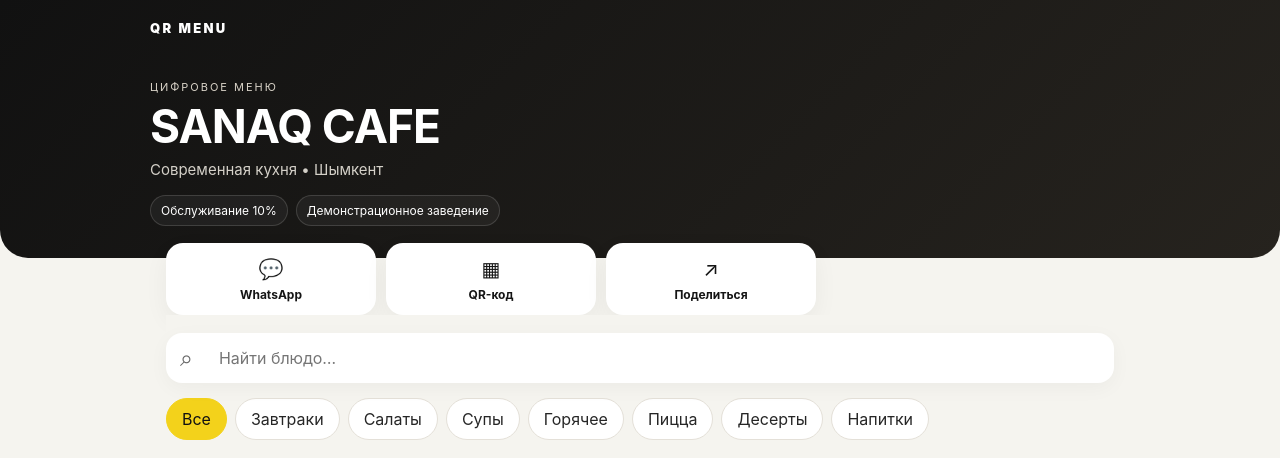
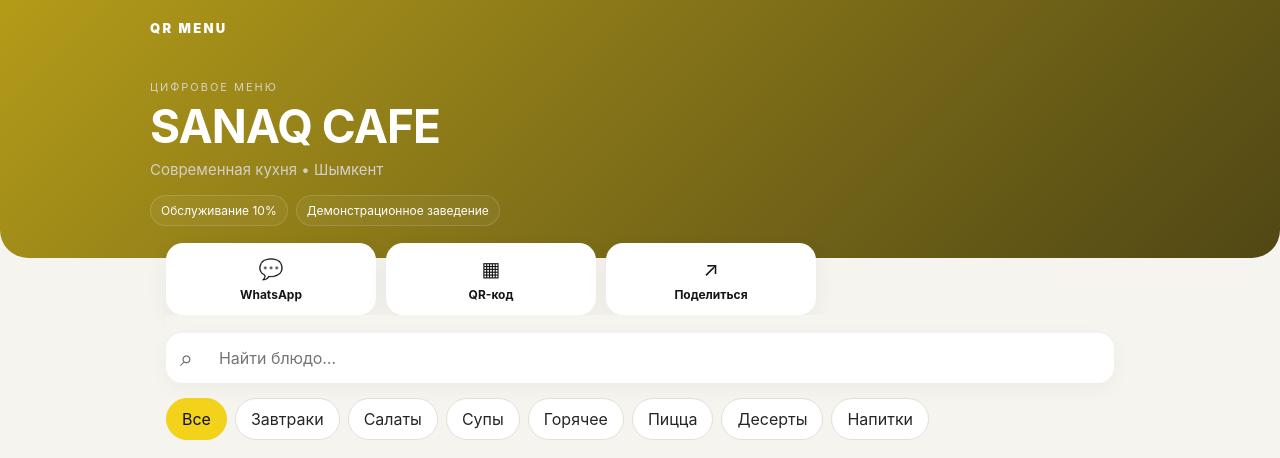
Before and after one commit to sanakuldaniar275-web/QR-menu, a website: page index.html in a window 1280 px wide. Shown: the top 458 px of the page. Drawn offline with Linux system fonts and the light colour scheme; no server answers.

Commit message:
Apply selected accent color to public hero

```diff
--- a/public-theme.css
+++ b/public-theme.css
@@ -1 +1 @@
-:root{--accent:#f3d21b;--accent-contrast:#111111}.category.active{background:var(--accent)!important;color:var(--accent-contrast)!important;border-color:var(--accent)!important}.total-bar{background:var(--accent)!important;color:var(--accent-contrast)!important}.total-bar span b{background:var(--accent-contrast)!important;color:var(--accent)!important}.detail-add,.variant-add{background:var(--accent)!important;color:var(--accent-contrast)!important}.mini-plus{background:color-mix(in srgb,var(--accent) 18%,white)!important}.dish-badge{background:var(--accent)!important;color:var(--accent-contrast)!important}.quick-action:focus-visible,.category:focus-visible,.dish-card:focus-visible{outline:3px solid color-mix(in srgb,var(--accent) 65%,white);outline-offset:2px}
+:root{--accent:#f3d21b;--accent-contrast:#111111}.restaurant-hero:not(.has-cover){background:linear-gradient(135deg,color-mix(in srgb,var(--accent) 72%,#111 28%),color-mix(in srgb,var(--accent) 28%,#111 72%))!important}.category.active{background:var(--accent)!important;color:var(--accent-contrast)!important;border-color:var(--accent)!important}.total-bar{background:var(--accent)!important;color:var(--accent-contrast)!important}.total-bar span b{background:var(--accent-contrast)!important;color:var(--accent)!important}.detail-add,.variant-add{background:var(--accent)!important;color:var(--accent-contrast)!important}.mini-plus{background:color-mix(in srgb,var(--accent) 18%,white)!important}.dish-badge{background:var(--accent)!important;color:var(--accent-contrast)!important}.quick-action:focus-visible,.category:focus-visible,.dish-card:focus-visible{outline:3px solid color-mix(in srgb,var(--accent) 65%,white);outline-offset:2px}
```
